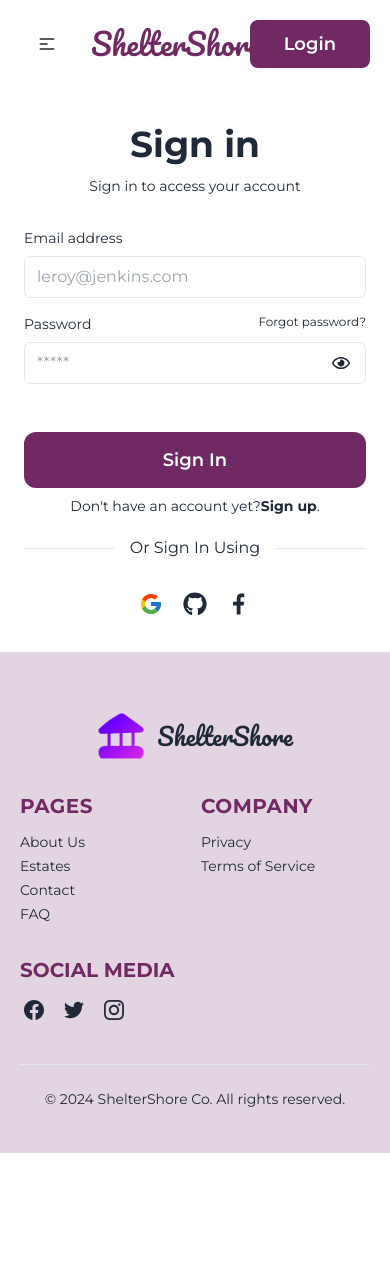
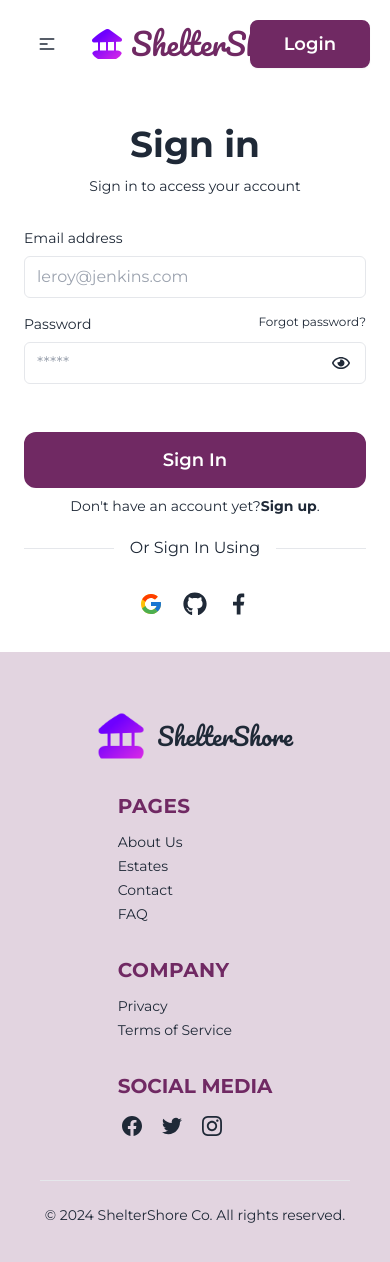
Before and after one commit to afiagithub/ShelterShore-real-estate-website, a React (Vite) app: page /login in a window 390 px wide. Shown: the top 1262 px of the page. Before the commit the page ends 1153 px from the top, so only its background shows below. Built offline with nearby package versions, Linux system fonts and the light colour scheme; no server answers; a web font is replaced by a local one; what tailwindcss-animatecss would draw is missing.

Commit message:
added private route sell form and fixed some designs

```diff
--- a/src/Components/EstateCard.jsx
+++ b/src/Components/EstateCard.jsx
@@ -26,7 +26,7 @@ const EstateCard = ({ estate }) => {
                     }
                 </div>
                 <div className="flex flex-row items-center w-3/5 mt-4 text-2xl font-bold">
-                    <p className="text-deep-purple font-mont">Price: </p>
+                    <p className="font-mont">Price: </p>
                     <p className="text-deep-purple font-bebas">{price}</p>
                 </div>
                 <div className="card-actions ">
--- a/src/Components/Footer.jsx
+++ b/src/Components/Footer.jsx
@@ -1,7 +1,7 @@
 import logoImg from "../../public/home.png"
 const Footer = () => {
     return (
-        <footer className="px-5 md:px-10 lg:px-14 py-5 divide-y bg-[#70296333]">
+        <footer className="px-10 lg:px-14 py-5 divide-y bg-[#70296333]">
             <div className="container flex flex-col justify-between py-10 mx-auto space-y-8 lg:flex-row lg:space-y-0">
                 <div className="lg:w-1/3">
                     <a rel="noopener noreferrer" href="#" className="flex justify-center space-x-3 lg:justify-start">
@@ -11,7 +11,7 @@ const Footer = () => {
                         <span className="self-center text-2xl font-light font-pac">ShelterShore</span>
                     </a>
                 </div>
-                <div className="grid grid-cols-2 text-sm gap-x-3 gap-y-8 lg:w-2/3 sm:grid-cols-4">
+                <div className="grid text-sm gap-x-3 gap-y-8 lg:w-2/3 mx-auto sm:grid-cols-4 md:grid-cols-3">
                     <div className="space-y-3">
                         <h3 className="tracking-wide uppercase text-deep-purple font-bold text-xl">
                             Pages</h3>
--- a/src/Components/Navbar.jsx
+++ b/src/Components/Navbar.jsx
@@ -4,6 +4,7 @@ import { useContext } from "react";
 import { AuthContext } from "../providers/AuthProvider";
 import { toast } from "react-toastify";
 import "react-toastify/dist/ReactToastify.css";
+import logoImg from "../../public/home.png"
 
 const Navbar = () => {
     const { user, logOut } = useContext(AuthContext);
@@ -38,7 +39,8 @@ const Navbar = () => {
                         }
                     </ul>
                 </div>
-                <a className="btn btn-ghost text-3xl font-light font-pac text-deep-purple" href="/">ShelterShore</a>
+                <a className="btn btn-ghost text-3xl font-light font-pac text-deep-purple" href="/">
+                    <img className="h-8 lg:h-10 w-8 lg:w-10 rounded-xl" src={logoImg} alt="" /> ShelterShore</a>
             </div>
             <div className="navbar-center hidden lg:flex">
                 <ul className="menu menu-horizontal px-1 font-bold z-[1]">
--- a/src/Components/Services.jsx
+++ b/src/Components/Services.jsx
@@ -8,7 +8,7 @@ const Services = () => {
                 <div>
                     <h2 className="font-bebas text-5xl lg:text-6xl text-center mb-3 lg:mb-8">
                         Our Services</h2>
-                    <p className="font-mont text-lg mt-4 mb-10 font-semibold text-center w-4/5 lg:w-3/5 mx-auto">
+                    <p className="font-mont text-lg mt-4 mb-10 font-semibold text-center lg:w-3/5 mx-auto">
                         Our hospitality real estate services encompass a wide range of offerings tailored to meet
                         the diverse needs of clients in the hospitality industry.</p>
                 </div>
```
